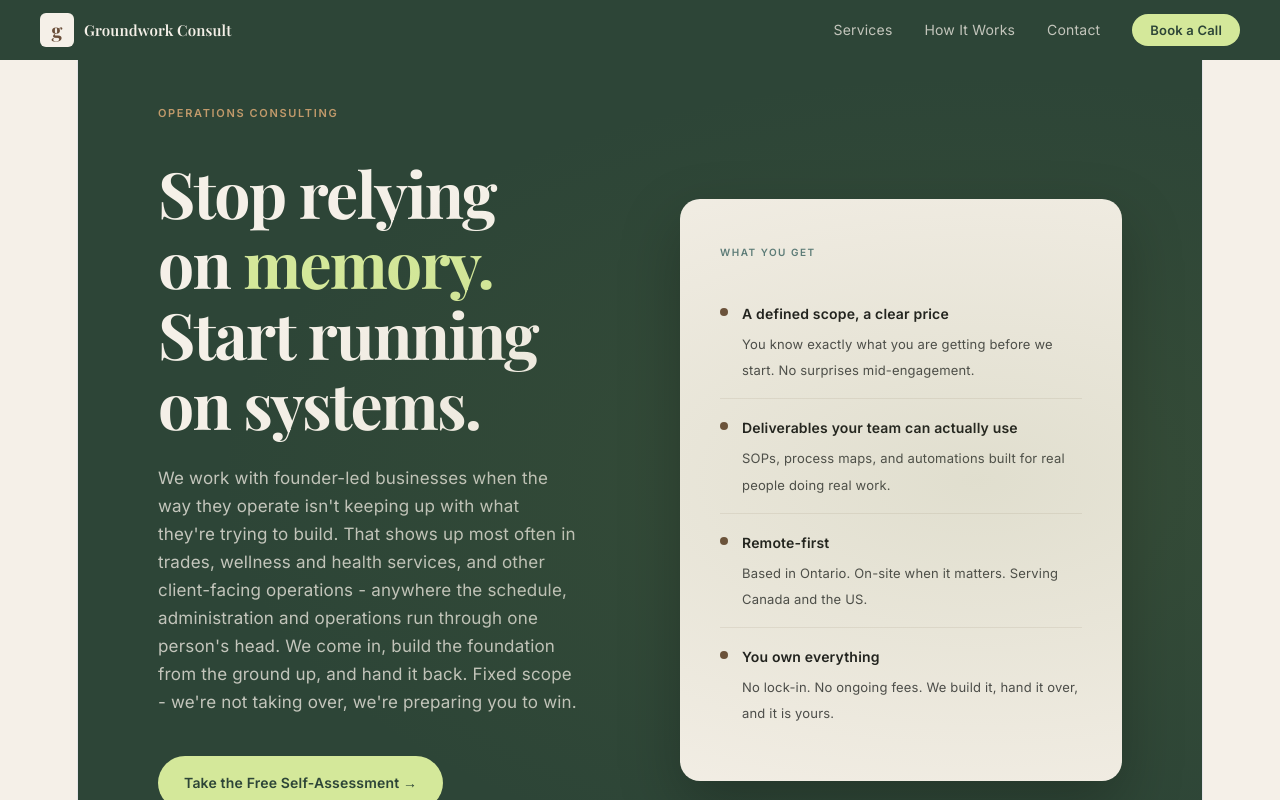
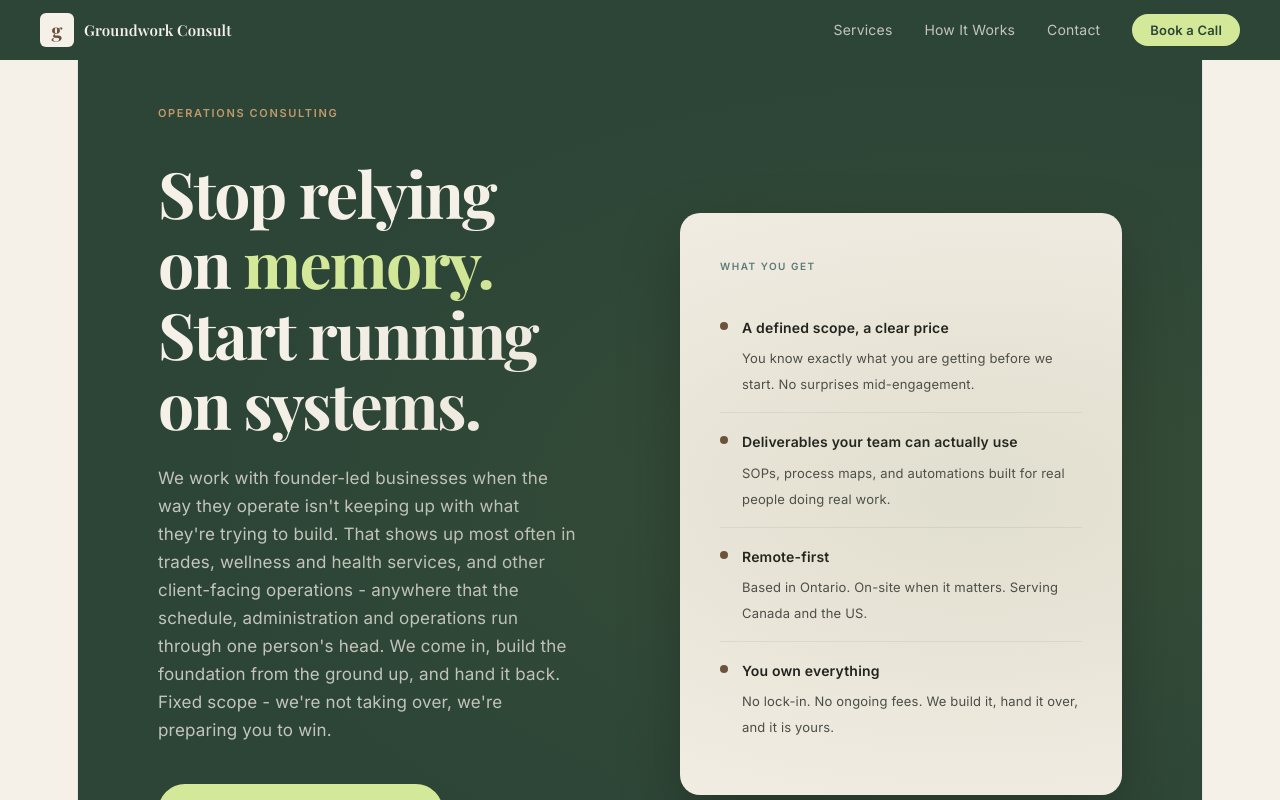
Before and after one commit to JenniferGroundwork/Groundwork, a React (Vite) app: page / in a window 1280 px wide. Shown: the top 800 px of the page. Built offline with nearby package versions, Linux system fonts and the light colour scheme.

Commit message:
into text edit

```diff
--- a/src/Home.jsx
+++ b/src/Home.jsx
@@ -651,7 +651,7 @@ export default function GroundworkHome() {
               on systems.
             </h1>
             <p className="hero-sub">
-              We work with founder-led businesses when the way they operate isn't keeping up with what they're trying to build. That shows up most often in trades, wellness and health services, and other client-facing operations - anywhere the schedule, administration and operations run through one person's head. We come in, build the foundation from the ground up, and hand it back. Fixed scope - we're not taking over, we're preparing you to win.
+              We work with founder-led businesses when the way they operate isn't keeping up with what they're trying to build. That shows up most often in trades, wellness and health services, and other client-facing operations - anywhere that the schedule, administration and operations run through one person's head. We come in, build the foundation from the ground up, and hand it back. Fixed scope - we're not taking over, we're preparing you to win.
             </p>
             <div className="hero-actions">
               <a href="/self-assessment" className="btn-primary">Take the Free Self-Assessment &rarr;</a>
```
